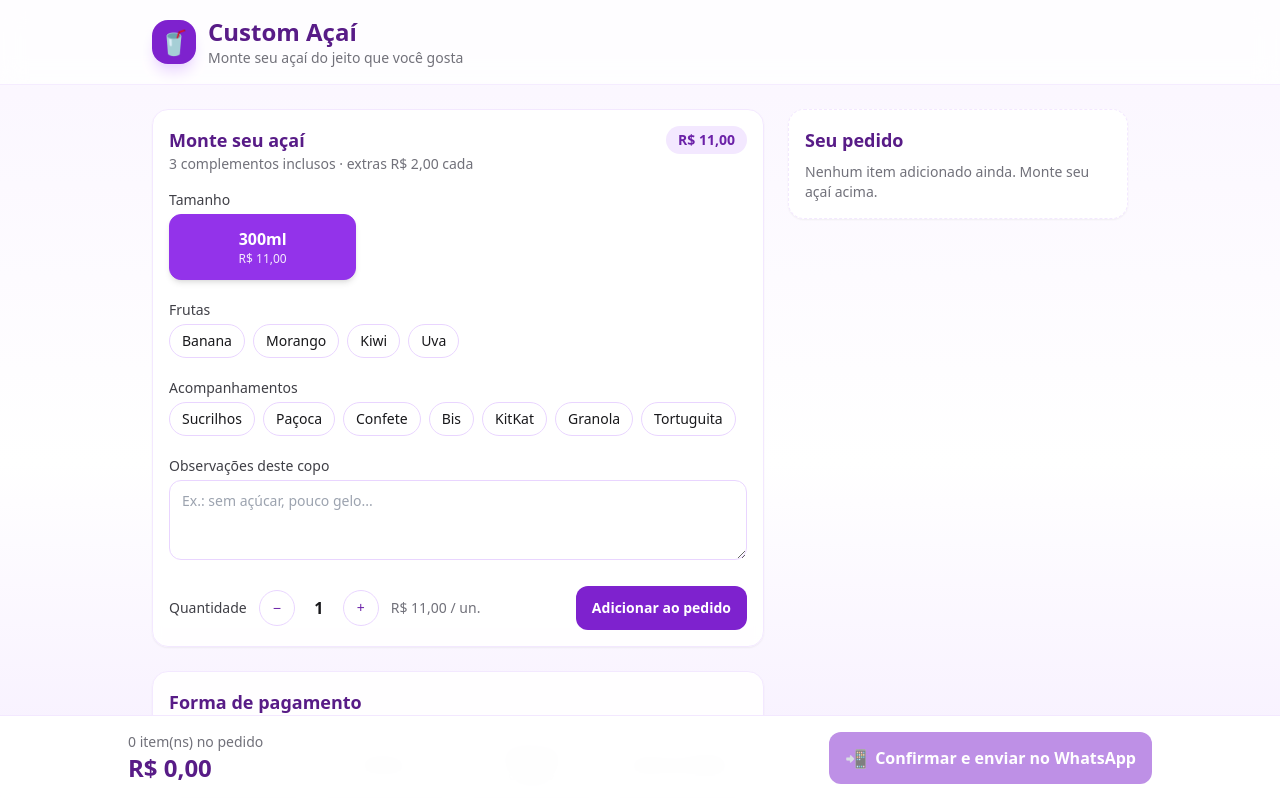
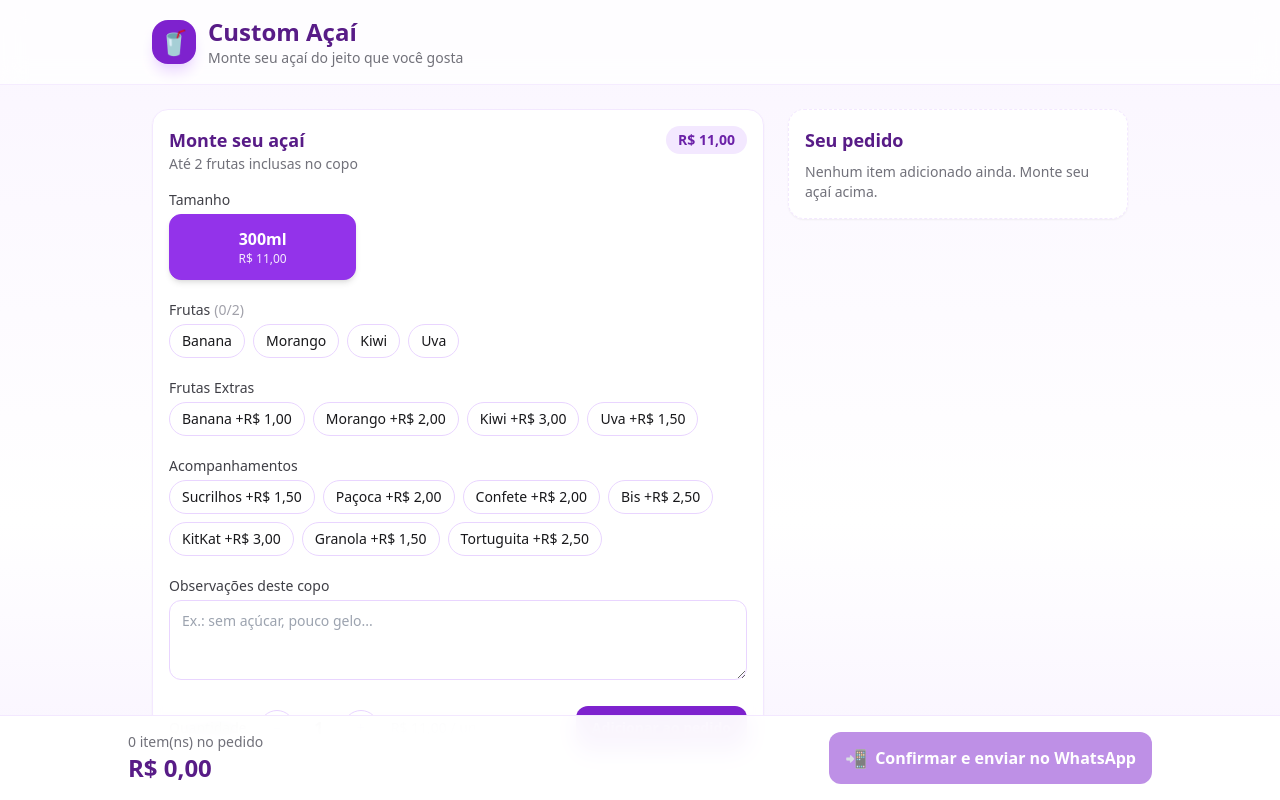
Before and after one commit to anderson-tec12/custom-acai, a React (Vite) app: page / in a window 1280 px wide. Shown: the top 800 px of the page. Built offline with nearby package versions, Linux system fonts and the light colour scheme.

Commit message:
ajustes na msg do whatsapp

```diff
--- a/src/components/BowlBuilder.tsx
+++ b/src/components/BowlBuilder.tsx
@@ -1,6 +1,15 @@
 import { useMemo, useState } from "react"
 import menu from "../menu.json"
-import { brl, calcBowlLineTotal, calcBowlUnitPrice, getSize } from "../lib/menu"
+import {
+  brl,
+  calcAccompanimentsPrice,
+  calcBowlLineTotal,
+  calcBowlUnitPrice,
+  calcExtraFruitsPrice,
+  countToppingsInCategory,
+  getSize,
+  getTopping,
+} from "../lib/menu"
 import type { SizeId } from "../types"
 
 type BowlBuilderProps = {
@@ -29,10 +38,28 @@ export function BowlBuilder({ onAdd }: BowlBuilderProps) {
     [sizeId, toppingIds, quantity]
   )
 
-  const extraCount = Math.max(0, toppingIds.length - menu.freeToppingsPerBowl)
+  const extraFruitsPrice = useMemo(() => calcExtraFruitsPrice(toppingIds), [toppingIds])
+  const accompanimentsPrice = useMemo(() => calcAccompanimentsPrice(toppingIds), [toppingIds])
 
   function toggleTopping(id: string) {
-    setToppingIds((prev) => (prev.includes(id) ? prev.filter((t) => t !== id) : [...prev, id]))
+    const topping = getTopping(id)
+    if (!topping) return
+
+    setToppingIds((prev) => {
+      if (prev.includes(id)) {
+        return prev.filter((t) => t !== id)
+      }
+
+      if (topping.categoryId === "frutas") {
+        const category = menu.toppingCategories.find((c) => c.id === "frutas")
+        const maxSelect = category && "maxSelect" in category ? category.maxSelect : undefined
+        if (maxSelect != null && countToppingsInCategory(prev, "frutas") >= maxSelect) {
+          return prev
+        }
+      }
+
+      return [...prev, id]
+    })
   }
 
   function handleAdd() {
@@ -47,9 +74,7 @@ export function BowlBuilder({ onAdd }: BowlBuilderProps) {
       <div className="mb-4 flex items-start justify-between gap-3">
         <div>
           <h2 className="text-lg font-bold text-acai-900">Monte seu açaí</h2>
-          <p className="text-sm text-zinc-500">
-            {menu.freeToppingsPerBowl} complementos inclusos · extras {brl.format(menu.extraToppingPrice)} cada
-          </p>
+          <p className="text-sm text-zinc-500">Até 2 frutas inclusas no copo</p>
         </div>
         <span className="rounded-full bg-acai-100 px-3 py-1 text-sm font-semibold text-acai-800">
           {brl.format(lineTotal)}
@@ -78,30 +103,65 @@ export function BowlBuilder({ onAdd }: BowlBuilderProps) {
           </div>
         </div>
 
-        {menu.toppingCategories.map((category) => (
+        {menu.toppingCategories.map((category) => {
+          const fruitCount = category.id === "frutas" ? countToppingsInCategory(toppingIds, "frutas") : 0
+          const maxSelect = "maxSelect" in category ? category.maxSelect : undefined
+
+          return (
             <div key={category.id}>
-            <p className="label">{category.name}</p>
+              <p className="label">
+                {category.name}
+                {maxSelect != null && (
+                  <span className="ml-1 font-normal text-zinc-400">
+                    ({fruitCount}/{maxSelect})
+                  </span>
+                )}
+              </p>
               <div className="flex flex-wrap gap-2">
                 {category.toppings.map((topping) => {
                   const selected = toppingIds.includes(topping.id)
+                  const atMax =
+                    category.id === "frutas" &&
+                    maxSelect != null &&
+                    !selected &&
+                    fruitCount >= maxSelect
+                  const label =
+                    "price" in topping && topping.price != null
+                      ? `${topping.name} +${brl.format(topping.price)}`
+                      : topping.name
+
                   return (
                     <button
                       key={topping.id}
                       type="button"
+                      disabled={atMax}
                       onClick={() => toggleTopping(topping.id)}
-                    className={`chip ${selected ? "chip-selected" : "hover:border-acai-400"}`}
+                      className={`chip ${
+                        selected
+                          ? "chip-selected"
+                          : atMax
+                            ? "cursor-not-allowed opacity-40"
+                            : "hover:border-acai-400"
+                      }`}
                     >
-                    {topping.name}
+                      {label}
                     </button>
                   )
                 })}
               </div>
             </div>
-        ))}
+          )
+        })}
 
-        {extraCount > 0 && (
+        {extraFruitsPrice > 0 && (
           <p className="rounded-xl bg-amber-50 px-3 py-2 text-sm text-amber-800">
-            {extraCount} complemento{extraCount > 1 ? "s" : ""} extra{extraCount > 1 ? "s" : ""} (+{brl.format(extraCount * menu.extraToppingPrice)} por unidade)
+            Frutas extras: +{brl.format(extraFruitsPrice)}
+          </p>
+        )}
+
+        {accompanimentsPrice > 0 && (
+          <p className="rounded-xl bg-amber-50 px-3 py-2 text-sm text-amber-800">
+            Complementos: +{brl.format(accompanimentsPrice)}
           </p>
         )}
 
--- a/src/components/OrderCart.tsx
+++ b/src/components/OrderCart.tsx
@@ -1,10 +1,35 @@
 
-import { brl, calcBowlLineTotal, getSize, getTopping } from "../lib/menu"
+import { brl, calcBowlLineTotal, describeBowlToppings, getSize } from "../lib/menu"
 import type { BowlLine } from "../types"
 
 type OrderCartProps = {
   bowls: BowlLine[]
   onRemoveBowl: (id: string) => void
+}
+
+function formatToppingsSummary(toppingIds: string[]): string {
+  const { fruits, extraFruits, accompaniments } = describeBowlToppings(toppingIds)
+  const parts: string[] = []
+
+  if (fruits.length > 0) {
+    parts.push(fruits.map((t) => t.name).join(", "))
+  }
+  if (extraFruits.length > 0) {
+    parts.push(
+      extraFruits
+        .map((t) => (t.price != null ? `${t.name} (+${brl.format(t.price)})` : t.name))
+        .join(", ")
+    )
+  }
+  if (accompaniments.length > 0) {
+    parts.push(
+      accompaniments
+        .map((t) => (t.price != null ? `${t.name} (+${brl.format(t.price)})` : t.name))
+        .join(", ")
+    )
+  }
+
+  return parts.join(" · ") || "Sem complementos"
 }
 
 export function OrderCart({ bowls, onRemoveBowl }: OrderCartProps) {
@@ -24,7 +49,7 @@ export function OrderCart({ bowls, onRemoveBowl }: OrderCartProps) {
         {bowls.map((bowl) => {
           const size = getSize(bowl.sizeId)
           const lineTotal = calcBowlLineTotal(bowl.sizeId, bowl.toppingIds, bowl.quantity)
-          const toppings = bowl.toppingIds.map((id) => getTopping(id)?.name ?? id).join(", ")
+          const toppings = formatToppingsSummary(bowl.toppingIds)
 
           return (
             <li
@@ -36,9 +61,7 @@ export function OrderCart({ bowls, onRemoveBowl }: OrderCartProps) {
                   <p className="font-semibold text-zinc-800">
                     {bowl.quantity}x Açaí {size?.name ?? bowl.sizeId}
                   </p>
-                  <p className="mt-1 text-sm text-zinc-500">
-                    {toppings || "Sem complementos"}
-                  </p>
+                  <p className="mt-1 text-sm text-zinc-500">{toppings}</p>
                   {bowl.notes.trim() && (
                     <p className="mt-1 text-xs italic text-zinc-400">Obs.: {bowl.notes.trim()}</p>
                   )}
--- a/src/lib/menu.ts
+++ b/src/lib/menu.ts
@@ -5,8 +5,30 @@ export const menuConfig = menu
 const sizeById = new Map(menu.sizes.map((s) => [s.id, s]))
 const paymentById = new Map(menu.paymentMethods.map((p) => [p.id, p]))
 
-const toppingById = new Map(
-  menu.toppingCategories.flatMap((c) => c.toppings.map((t) => [t.id, { ...t, category: c.name }] as const))
+export type ToppingEntry = {
+  id: string
+  name: string
+  price?: number
+  categoryId: string
+  categoryName: string
+}
+
+const categoryById = new Map(menu.toppingCategories.map((c) => [c.id, c]))
+
+const toppingById = new Map<string, ToppingEntry>(
+  menu.toppingCategories.flatMap((c) =>
+    c.toppings.map(
+      (t) =>
+        [
+          t.id,
+          {
+            ...t,
+            categoryId: c.id,
+            categoryName: c.name,
+          },
+        ] as const
+    )
+  )
 )
 
 export const brl = new Intl.NumberFormat("pt-BR", { style: "currency", currency: "BRL" })
@@ -19,13 +41,39 @@ export function getTopping(id: string) {
   return toppingById.get(id)
 }
 
+export function getToppingCategory(id: string) {
+  const topping = getTopping(id)
+  if (!topping) return undefined
+  return categoryById.get(topping.categoryId)
+}
+
 export function getPayment(id: string) {
   return paymentById.get(id)
 }
 
+export function countToppingsInCategory(toppingIds: string[], categoryId: string): number {
+  return toppingIds.filter((id) => getTopping(id)?.categoryId === categoryId).length
+}
+
+export function getToppingsByCategory(toppingIds: string[], categoryId: string): ToppingEntry[] {
+  return toppingIds
+    .map((id) => getTopping(id))
+    .filter((t): t is ToppingEntry => t !== undefined && t.categoryId === categoryId)
+}
+
+export function calcExtraFruitsPrice(toppingIds: string[]): number {
+  return getToppingsByCategory(toppingIds, "frutas-extras").reduce((sum, t) => sum + (t.price ?? 0), 0)
+}
+
+export function calcAccompanimentsPrice(toppingIds: string[]): number {
+  return getToppingsByCategory(toppingIds, "acompanhamentos").reduce(
+    (sum, t) => sum + (t.price ?? 0),
+    0
+  )
+}
+
 export function calcBowlUnitPrice(toppingIds: string[]): number {
-  const extraCount = Math.max(0, toppingIds.length - menu.freeToppingsPerBowl)
-  return extraCount * menu.extraToppingPrice
+  return calcExtraFruitsPrice(toppingIds) + calcAccompanimentsPrice(toppingIds)
 }
 
 export function calcBowlLineTotal(sizeId: string, toppingIds: string[], quantity: number): number {
@@ -34,3 +82,15 @@ export function calcBowlLineTotal(sizeId: string, toppingIds: string[], quantity
   const unit = size.price + calcBowlUnitPrice(toppingIds)
   return unit * quantity
 }
+
+export function describeBowlToppings(toppingIds: string[]): {
+  fruits: ToppingEntry[]
+  extraFruits: ToppingEntry[]
+  accompaniments: ToppingEntry[]
+} {
+  return {
+    fruits: getToppingsByCategory(toppingIds, "frutas"),
+    extraFruits: getToppingsByCategory(toppingIds, "frutas-extras"),
+    accompaniments: getToppingsByCategory(toppingIds, "acompanhamentos"),
+  }
+}
--- a/src/lib/whatsapp.ts
+++ b/src/lib/whatsapp.ts
@@ -1,42 +1,57 @@
-import { menuConfig } from "./menu"
 import {
   brl,
+  calcAccompanimentsPrice,
   calcBowlLineTotal,
-  calcBowlUnitPrice,
+  calcExtraFruitsPrice,
+  describeBowlToppings,
   getPayment,
   getSize,
-  getTopping,
 } from "./menu"
 import type { OrderState } from "../types"
 
 export function buildWhatsappMessage(order: OrderState, storeName: string): string {
   const lines: string[] = [`*NOVO PEDIDO — ${storeName}*`, "", "*Itens do pedido:*"]
 
-  let itemIndex = 0
   for (const bowl of order.bowls) {
     const size = getSize(bowl.sizeId)
     const sizeName = size?.name ?? bowl.sizeId
-    const unitExtras = calcBowlUnitPrice(bowl.toppingIds)
+    const extraFruitsPrice = calcExtraFruitsPrice(bowl.toppingIds)
+    const accompanimentsPrice = calcAccompanimentsPrice(bowl.toppingIds)
     const lineTotal = calcBowlLineTotal(bowl.sizeId, bowl.toppingIds, bowl.quantity)
-    itemIndex += 1
+    const { fruits, extraFruits, accompaniments } = describeBowlToppings(bowl.toppingIds)
 
     lines.push("")
-    lines.push(`${itemIndex}. *${bowl.quantity}x Açaí ${sizeName}* — ${brl.format(lineTotal)}`)
+    lines.push(`*${bowl.quantity}x Açaí ${sizeName}* — ${brl.format(lineTotal)}`)
 
-    if (bowl.toppingIds.length > 0) {
-      const freeLimit = menuConfig.freeToppingsPerBowl
-      const toppingLines = bowl.toppingIds.map((id, idx) => {
-        const name = getTopping(id)?.name ?? id
-        const isExtra = idx >= freeLimit
-        return isExtra ? `   + ${name} (extra)` : `   • ${name}`
-      })
-      lines.push(...toppingLines)
-    } else {
+    if (fruits.length > 0) {
+      for (const fruit of fruits) {
+        lines.push(`   • ${fruit.name}`)
+      }
+    }
+
+    if (extraFruits.length > 0) {
+      for (const fruit of extraFruits) {
+        const price = fruit.price != null ? ` (+${brl.format(fruit.price)})` : ""
+        lines.push(`   + ${fruit.name}${price}`)
+      }
+    }
+
+    if (accompaniments.length > 0) {
+      for (const topping of accompaniments) {
+        const price = topping.price != null ? ` (+${brl.format(topping.price)})` : ""
+        lines.push(`   • ${topping.name}${price}`)
+      }
+    }
+
+    if (fruits.length === 0 && extraFruits.length === 0 && accompaniments.length === 0) {
       lines.push("   • Sem complementos")
     }
 
-    if (unitExtras > 0) {
-      lines.push(`   _Complementos extras: ${brl.format(unitExtras)} por unidade_`)
+    if (extraFruitsPrice > 0) {
+      lines.push(`   _Frutas extras: ${brl.format(extraFruitsPrice)}_`)
+    }
+    if (accompanimentsPrice > 0) {
+      lines.push(`   _Complementos: ${brl.format(accompanimentsPrice)}_`)
     }
 
     if (bowl.notes.trim()) {
--- a/src/menu.json
+++ b/src/menu.json
@@ -1,6 +1,4 @@
 {
-  "freeToppingsPerBowl": 3,
-  "extraToppingPrice": 2,
   "sizes": [
     { "id": "300", "name": "300ml", "price": 11 }
   ],
@@ -8,6 +6,7 @@
     {
       "id": "frutas",
       "name": "Frutas",
+      "maxSelect": 2,
       "toppings": [
         { "id": "banana", "name": "Banana" },
         { "id": "morango", "name": "Morango" },
@@ -16,16 +15,26 @@
       ]
     },
     {
+      "id": "frutas-extras",
+      "name": "Frutas Extras",
+      "toppings": [
+        { "id": "extra-banana", "name": "Banana", "price": 1 },
+        { "id": "extra-morango", "name": "Morango", "price": 2 },
+        { "id": "extra-kiwi", "name": "Kiwi", "price": 3 },
+        { "id": "extra-uva", "name": "Uva", "price": 1.5 }
+      ]
+    },
+    {
       "id": "acompanhamentos",
       "name": "Acompanhamentos",
       "toppings": [
-        { "id": "sucrilhos", "name": "Sucrilhos" },
-        { "id": "pacoca", "name": "Paçoca" },
-        { "id": "confete", "name": "Confete" },
-        { "id": "bis", "name": "Bis" },
-        { "id": "kitkat", "name": "KitKat" },
-        { "id": "granola", "name": "Granola" },
-        { "id": "tortuguita", "name": "Tortuguita" }
+        { "id": "sucrilhos", "name": "Sucrilhos", "price": 1.5 },
+        { "id": "pacoca", "name": "Paçoca", "price": 2 },
+        { "id": "confete", "name": "Confete", "price": 2 },
+        { "id": "bis", "name": "Bis", "price": 2.5 },
+        { "id": "kitkat", "name": "KitKat", "price": 3 },
+        { "id": "granola", "name": "Granola", "price": 1.5 },
+        { "id": "tortuguita", "name": "Tortuguita", "price": 2.5 }
       ]
     }
   ],
```
Lines whose indentation alone changed are shown as unchanged.
